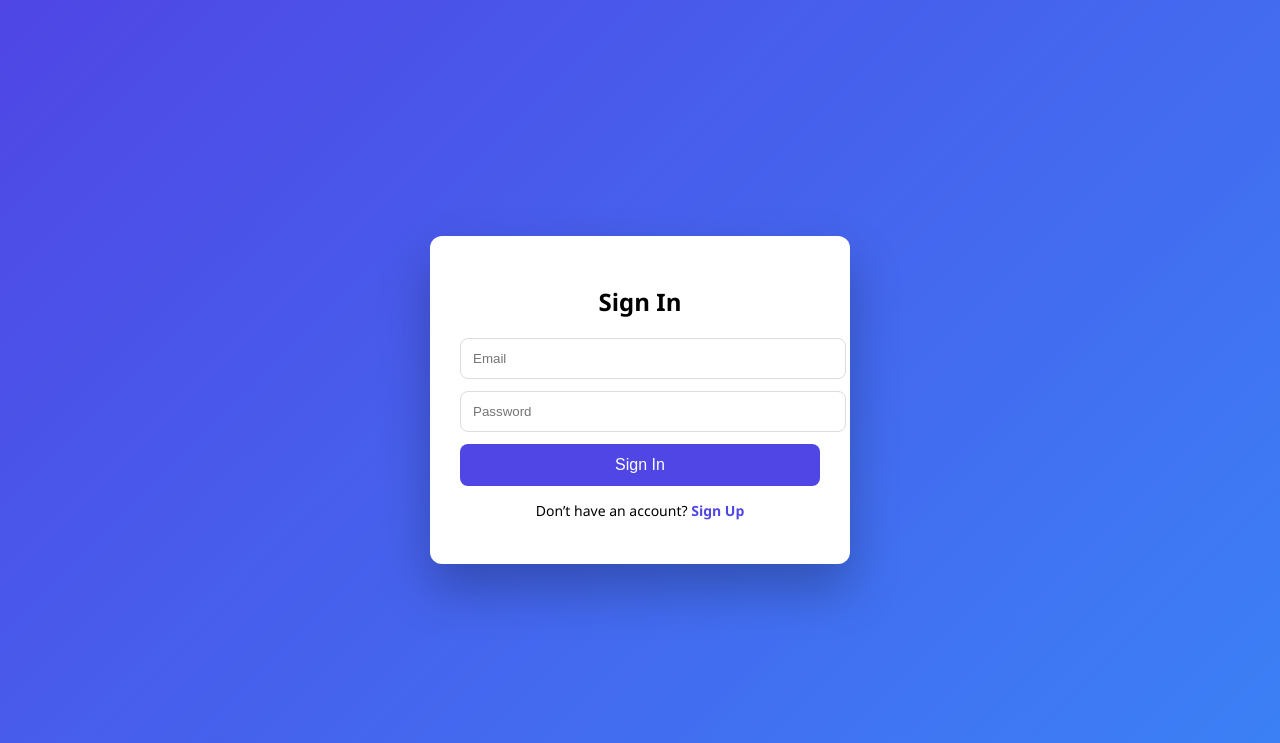
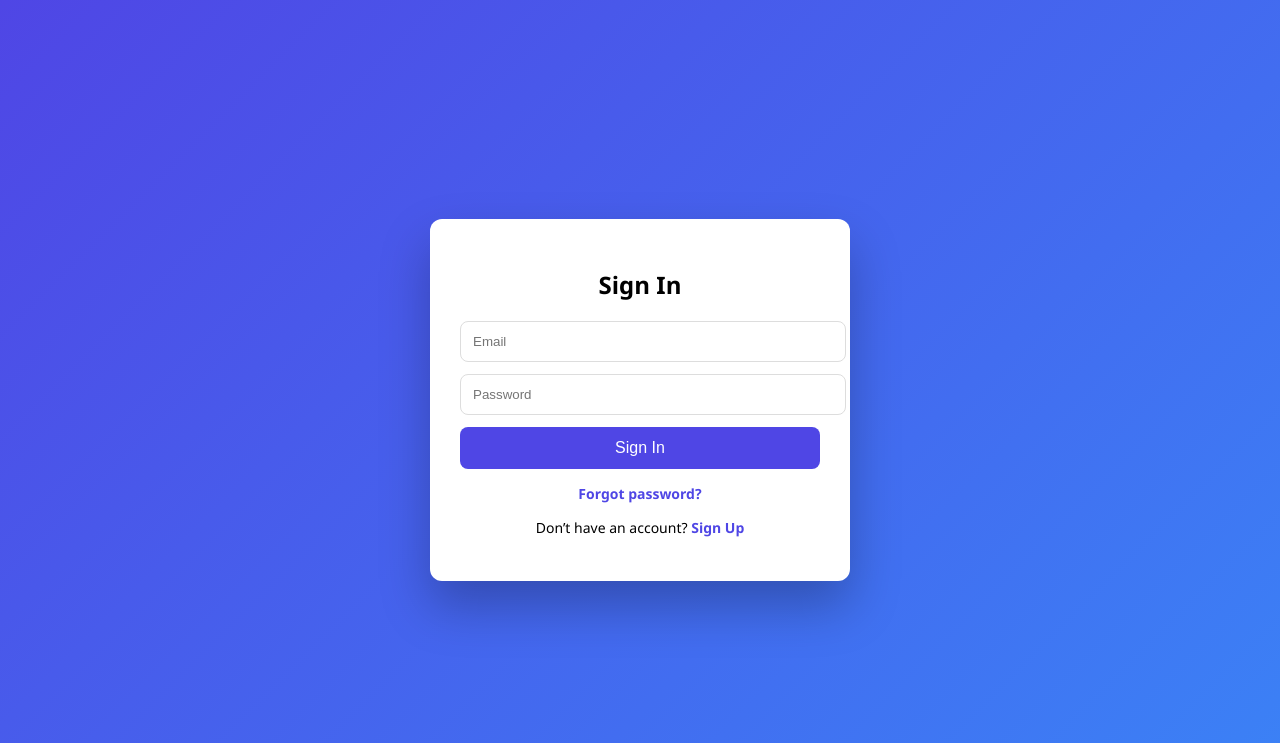
Before and after one commit to theppchubspot-dot/flask-grid-app, a Flask app: page /signin in a window 1280 px wide. Shown: the top 743 px of the page. Run offline with Flask 3, Linux system fonts and the light colour scheme.

Commit message:
Update signin.html

```diff
--- a/templates/signin.html
+++ b/templates/signin.html
@@ -16,6 +16,9 @@
 
       <button type="submit">Sign In</button>
     </form>
+    <div class="auth-switch">
+  <a href="/forgot">Forgot password?</a>
+</div>
 
     <p class="auth-switch">
       Don’t have an account?
@@ -25,4 +28,5 @@
 </div>
 
 </body>
+
 </html>
```
